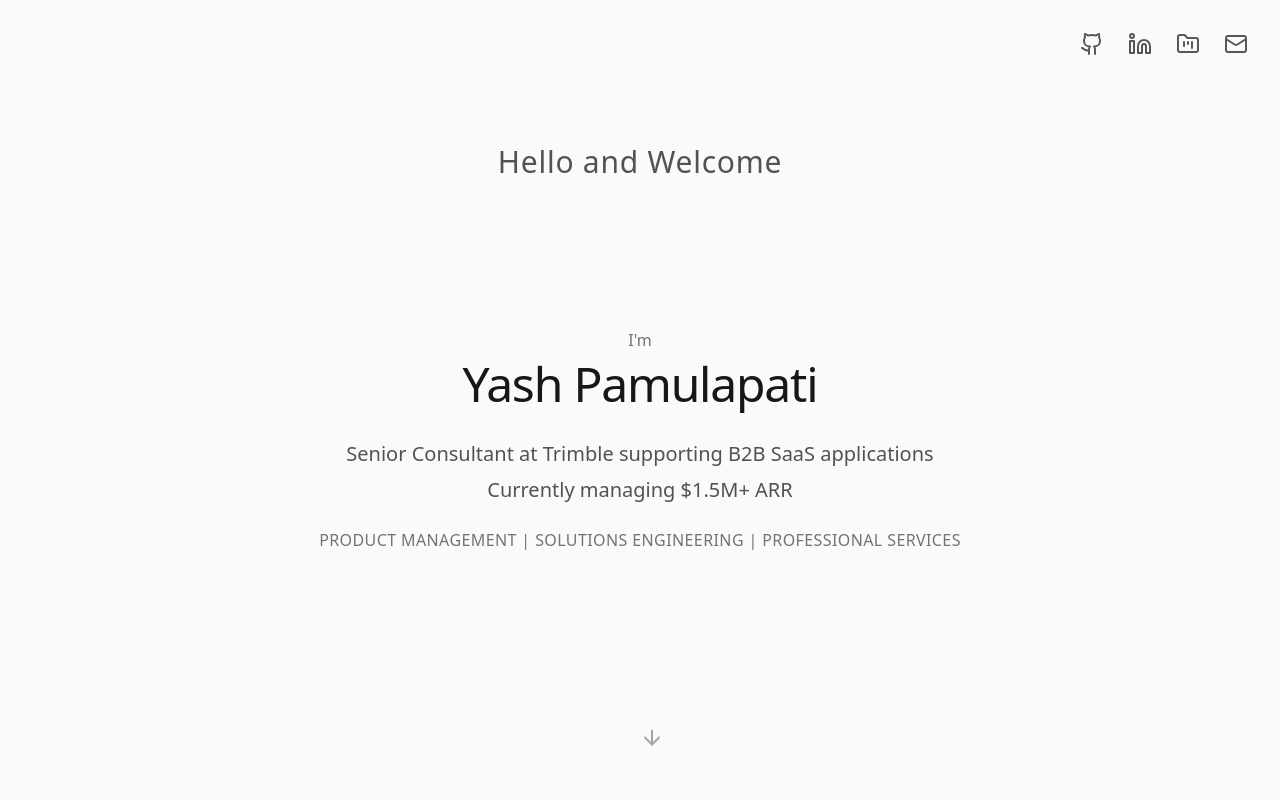
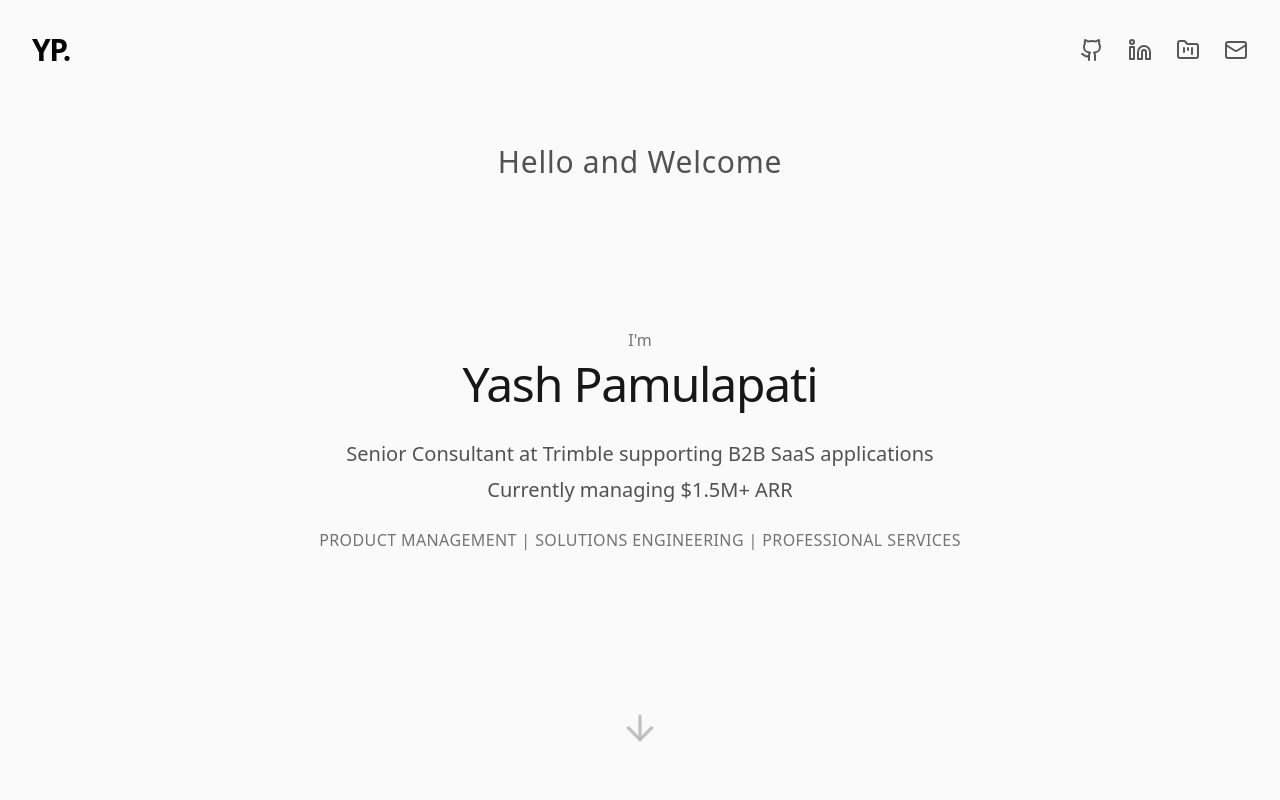
Before and after one commit to yashpamulapati/Bio, a React (Vite) app: page / in a window 1280 px wide. Shown: the top 800 px of the page. Built offline with nearby package versions, Linux system fonts and the light colour scheme.

Commit message:
feat: Add logo and refine hero scroll indicator
Introduces a clickable "YP." logo in the header that smoothly scrolls to the top of the page. Enhances the hero section's scroll indicator with a more prominent and animated appearance.

```diff
--- a/components/Header.tsx
+++ b/components/Header.tsx
@@ -1,3 +1,4 @@
+
 import React from 'react';
 import { Mail, Github, Linkedin, FolderKanban } from 'lucide-react';
 import { SOCIALS } from '../constants';
@@ -20,8 +21,22 @@ const Header: React.FC = () => {
     }
   };
 
+  const scrollToTop = (e: React.MouseEvent<HTMLAnchorElement>) => {
+    e.preventDefault();
+    window.scrollTo({ top: 0, behavior: 'smooth' });
+  };
+
   return (
-    <header className="fixed top-0 left-0 right-0 z-50 flex justify-end items-center p-6 md:p-8 mix-blend-difference text-white pointer-events-none">
+    <header className="fixed top-0 left-0 right-0 z-50 flex justify-between items-center p-6 md:p-8 mix-blend-difference text-white pointer-events-none">
+      {/* Logo */}
+      <a
+        href="#"
+        onClick={scrollToTop}
+        className="pointer-events-auto text-3xl font-bold tracking-tighter hover:opacity-80 transition-opacity select-none"
+      >
+        YP.
+      </a>
+
       <nav className="flex gap-6 pointer-events-auto">
         {SOCIALS.map((link) => {
           const Icon = IconMap[link.icon];
--- a/components/Hero.tsx
+++ b/components/Hero.tsx
@@ -56,8 +56,10 @@ const Hero: React.FC = () => {
       </div>
 
       {/* Scroll Indicator */}
-      <div className="absolute bottom-12 left-1/2 transform -translate-x-1/2 animate-bounce text-neutral-400 z-10">
-        <ArrowDown className="w-6 h-6" />
+      <div className="absolute bottom-12 left-1/2 transform -translate-x-1/2 z-10">
+         <div className="animate-bounce">
+            <ArrowDown className="w-10 h-10 text-neutral-400/80 animate-pulse" />
+         </div>
       </div>
 
     </section>
```
